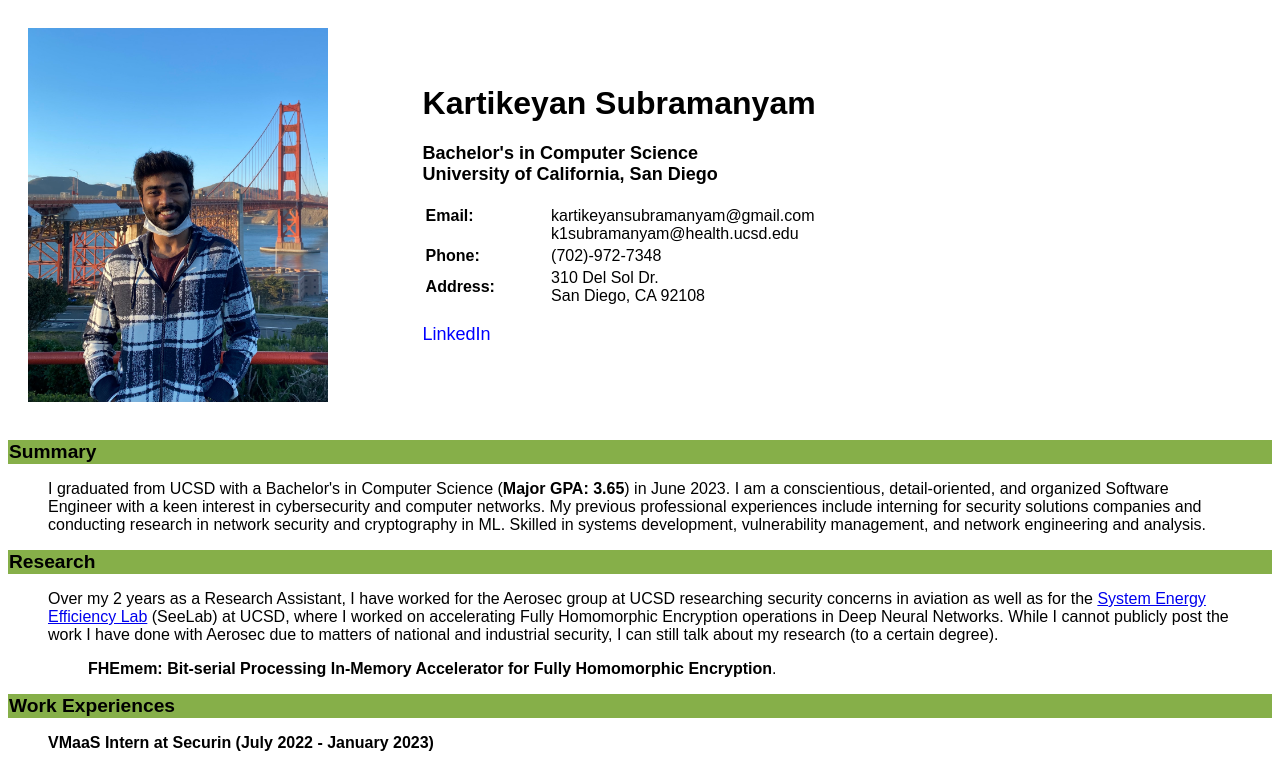
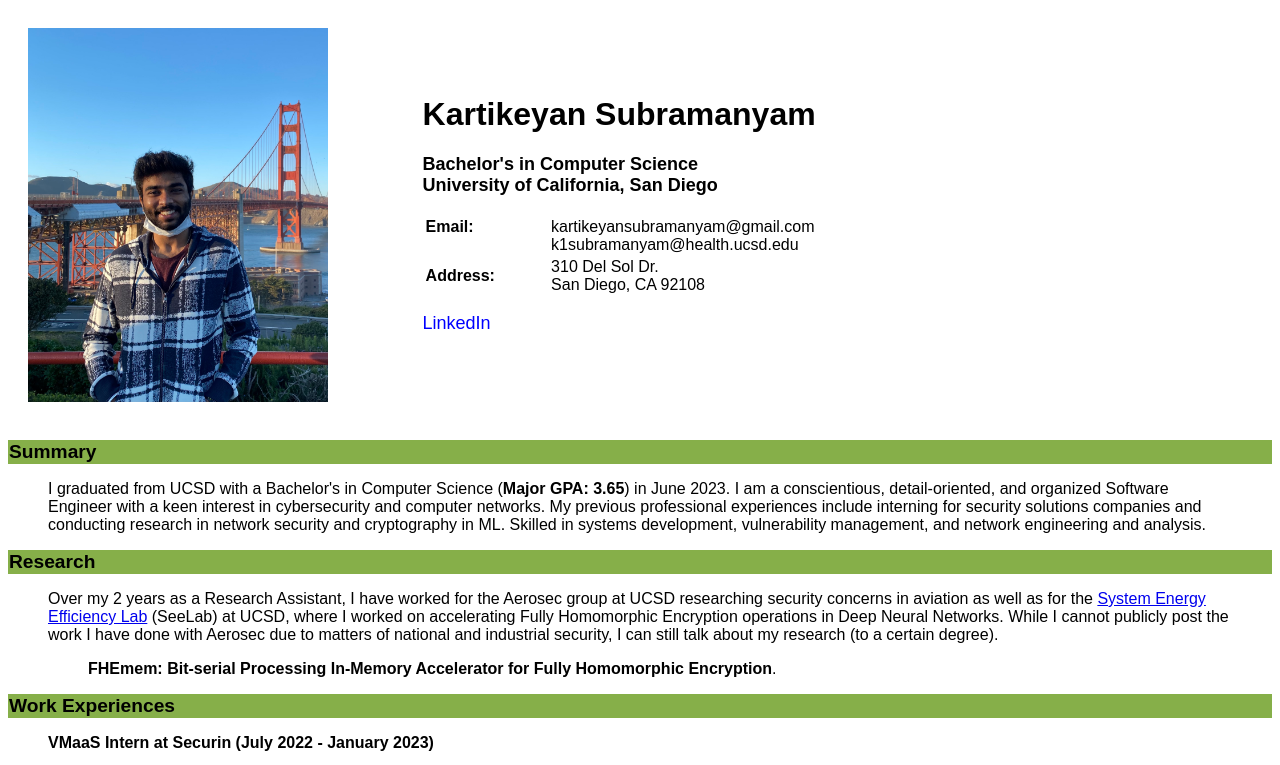
Before and after one commit to KartikeyanSubramanyam/MyWebsiteAndBlog, a plain HTML site: page index.html in a window 1280 px wide. Shown: the top 765 px of the page. Drawn offline with Linux system fonts and the light colour scheme.

Commit message:
Update index.html

```diff
--- a/index.html
+++ b/index.html
@@ -83,10 +83,6 @@ of California, San Diego</font>
     <td width="85%" valign="top" align="left">
       kartikeyansubramanyam@gmail.com <br>
     k1subramanyam@health.ucsd.edu</td>
-  </tr>
-  <tr>
-    <td width="15%"><b>Phone:</b></td>
-    <td width="85%">(702)-972-7348</td>
   </tr>
   <tr>
     <td width="15%"><b>Address:</b></td>
```
